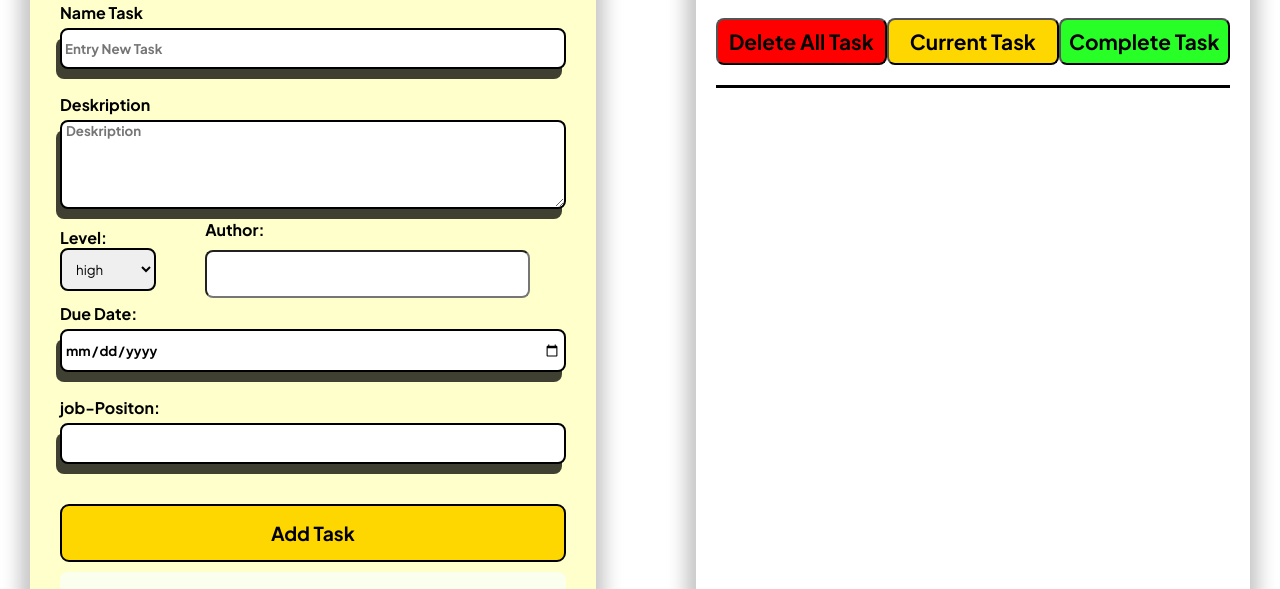
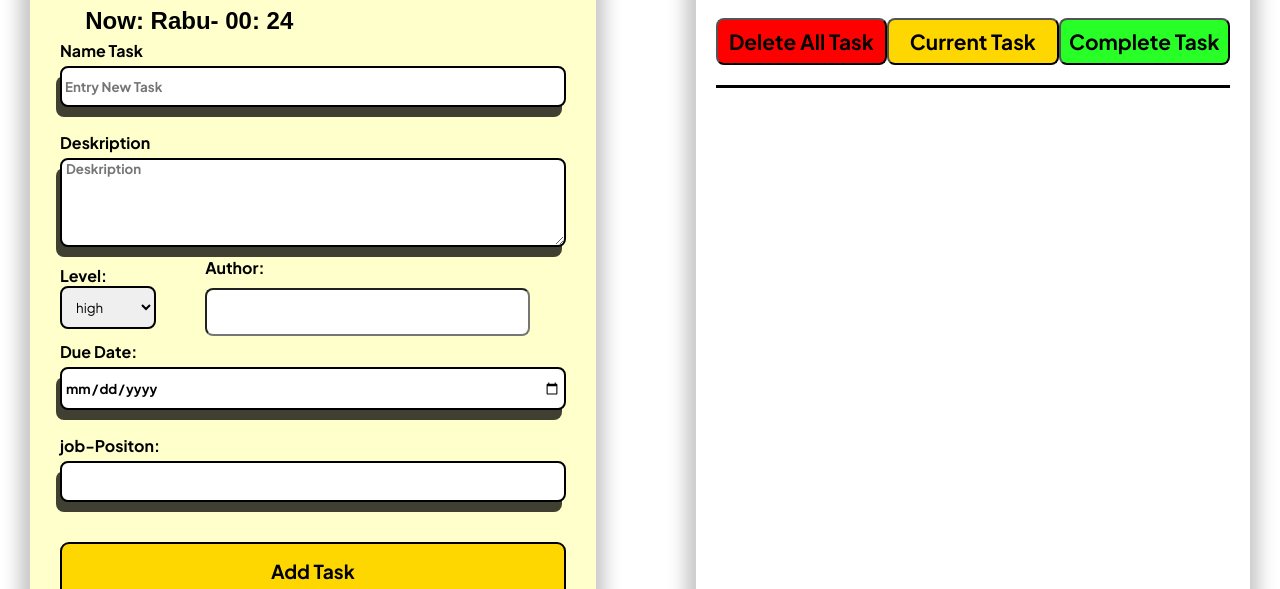
Before and after one commit to alfiansakuragi-art/MISSION-4-RISE, a plain HTML site: page index.html in a window 1280 px wide. Shown: the part 199-788 px from the top of the page. Drawn offline with nearby package versions, Linux system fonts and the light colour scheme.

Commit message:
add new feature(Date): 1.8

```diff
--- a/index.html
+++ b/index.html
@@ -30,6 +30,9 @@
                 <div class="form-text">
                     <h1>Add New Task</h1>
                     <p>Create New Task And Stay Productive</p>
+                    <div class="clock">
+                        <h2 id="date"></h2>
+                    </div>
                 </div>
             </div>
             <div class="input-form">
--- a/script.js
+++ b/script.js
@@ -14,10 +14,17 @@ const total = $("total");
 const currentTask = $("currentTask");
 const doneTask = $("doneTask");
 const position = $("position");
+const date = $("date");
+
+// Clock
+const hours = String(new Date().getHours()).padStart(2,"0");
+const minutes = String(new Date().getMinutes()).padStart(2,"0");
+
 
 // CONTAINER ID
 const container = $("container");
 const completeTask = $("completeTask");
+const day = ["Minggu","Senin", "Selasa", "Rabu", "kamis", "Jumat", "Sabtu"];
 
 let taskList = JSON.parse(localStorage.getItem("taskList")) || [];
 let taskComplete = JSON.parse(localStorage.getItem("taskComplete")) || [];
@@ -45,6 +52,7 @@ const addTask = () => {
             author: author.value,
             due: due.value,
             position: position.value,
+            createDate: new Date().getDay()
         };
 
         taskList.push(newTask);
@@ -53,6 +61,10 @@ const addTask = () => {
         render();
         renderComplete();
     });
+}
+const renderDate = () => {
+    const newDate = new Date().getDay();
+    date.textContent =`Now: ${day[newDate]}- ${hours}: ${minutes}`
 }
 const deleteAllTask = () => {
     deleteAll.addEventListener("click", () => {
@@ -130,8 +142,8 @@ const renderComplete = () => {
                             <p>${item.level}</p>
                         </div>
                     </div>
-                    <h2 style="color: red" class="desk" >Telah di selesaikan</h2>
-                    <p>tugas dari: ${item.position}</p>
+                    <h2 style="color: red; margin-bottom: 10px;" class="desk" >Telah di selesaikan</h2>
+                    <h3>Done At: ${day[item.createDate]}, ${hours}: ${minutes}</h3>
                     <div class="detail">
                         <p><span class="icon"><ion-icon name="person-outline"></ion-icon></span>Author: ${item.author}</p>
                         <p><span class="icon"><ion-icon name="man"></ion-icon></span>Position:${item.position}</p>
@@ -169,6 +181,7 @@ const render = () => {
                     <div class="detail">
                         <p><span class="icon"><ion-icon name="person-outline"></ion-icon></span>Author: ${item.author}</p>
                         <p><span class="icon"><ion-icon name="man"></ion-icon></span>Position:${item.position}</p>
+                        <p><span class="icon"><ion-icon name="calendar-outline"></ion-icon></span>Create on: ${day[item.createDate]} At ${hours}: ${minutes}</p>
                         <p><span class="icon"><ion-icon name="calendar-clear-outline"></ion-icon></span>Due:${item.due}</p>
                     </div>
                     <div class="action">
@@ -183,7 +196,7 @@ const render = () => {
         switchTask();
     });
 }
-
+renderDate();
 switchToggle();
 addTask();
 deleteAllTask();
--- a/styles.css
+++ b/styles.css
@@ -89,6 +89,13 @@ main {
 .form-tittle span {
     font-size: 3rem;
     margin-right: 5%;
+}
+
+.clock {
+    margin-top: 10px;
+}
+.clock h2 {
+    font-family: fantasy;
 }
 
 
```
